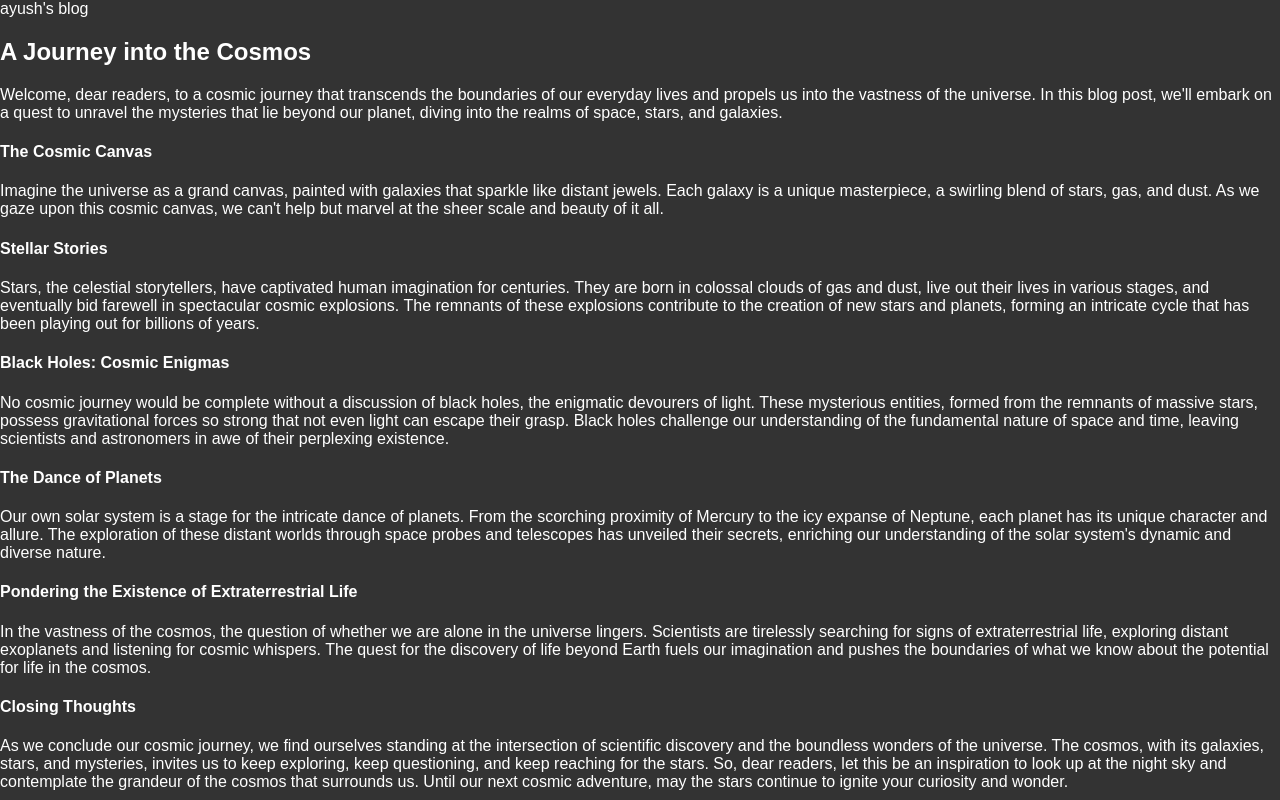
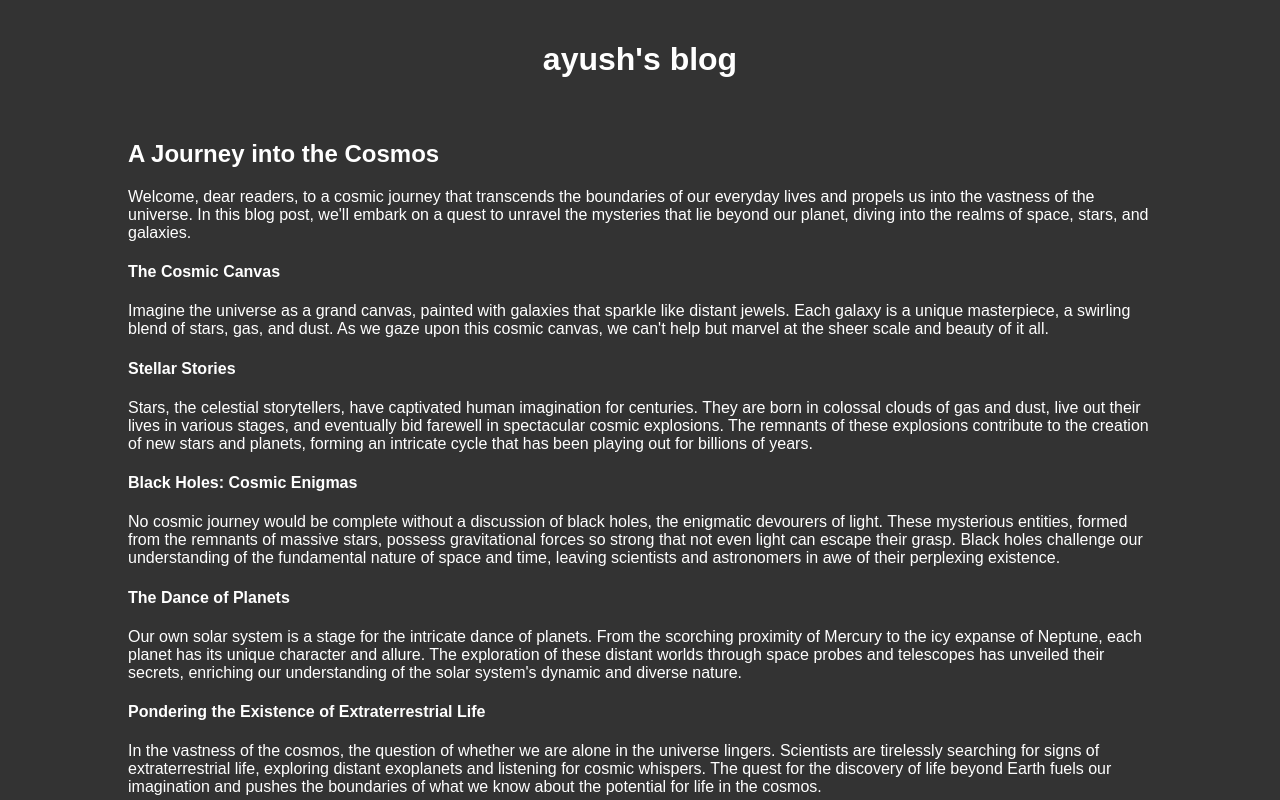
Before and after one commit to ayush-that/myblog, a plain HTML site: page blog1.html in a window 1280 px wide. Shown: the top 800 px of the page. Drawn offline with Linux system fonts and the light colour scheme.

Commit message:
Update blog1.html

```diff
--- a/blog1.html
+++ b/blog1.html
@@ -3,6 +3,9 @@
   <head>
     <title>Your Blog Title</title>
     <link rel="stylesheet" href="styles.css" />
+    <div class="container">
+      <header>
+        <h1>
           <a
             href="index.html"
             style="color: inherit; text-decoration: none; color: white"
```
